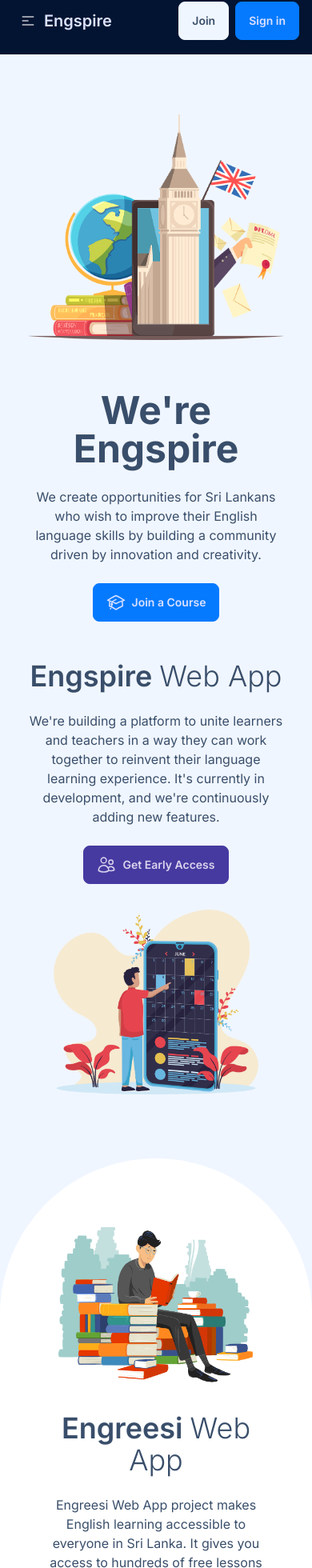
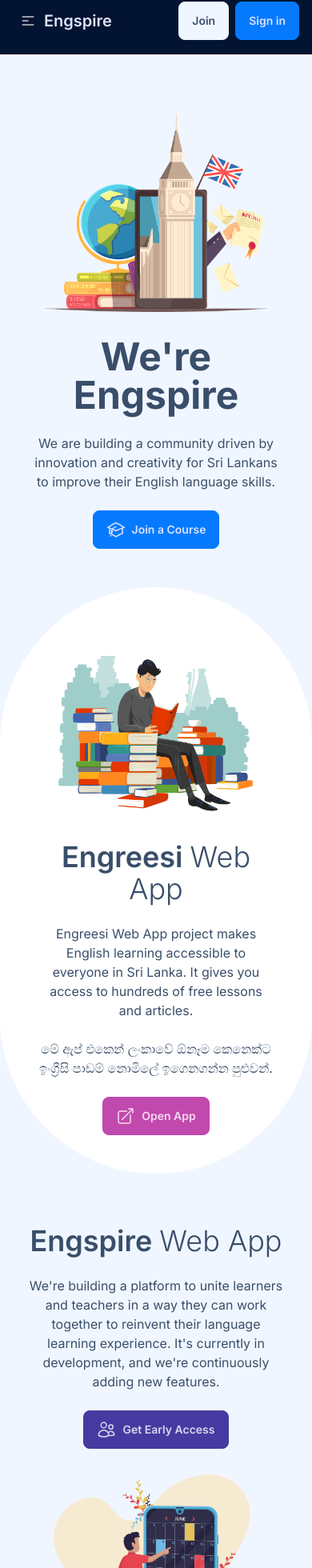
Before and after one commit to engspire/engspire, a Next.js app: page / in a window 390 px wide. Shown: the part 17-1977 px from the top of the page at 80% size. Built offline with nearby package versions, Linux system fonts and the light colour scheme; no server answers.

Commit message:
Update course intakes

```diff
--- a/src/app/courses/pronunciation-training/page.tsx
+++ b/src/app/courses/pronunciation-training/page.tsx
@@ -27,7 +27,7 @@
                                 <p className="pt-6">This specialized program is dedicated to honing your English speaking skills to a more advanced level. Through this program, you will gain proficiency in articulating words and sentences more naturally.</p>
                                 <p className="py-6">A key feature of this program is the introduction to the International Phonetic Alphabet (IPA), a powerful tool that helps to find the accurate pronunciation of words. Beyond the program&apos;s duration, you will acquire effective self-practice techniques that will contribute to your ongoing learning process.</p>
                             </div>
-                            {intake && (
+                            {intake && intake.startDate && (
                                 <div className="mb-6 alert glass text-sm">
                                     <p>
                                         <svg xmlns="http://www.w3.org/2000/svg" fill="none" viewBox="0 0 24 24" className="stroke-current inline w-6 h-6 mr-1.5"><path strokeLinecap="round" strokeLinejoin="round" strokeWidth="2" d="M13 16h-1v-4h-1m1-4h.01M21 12a9 9 0 11-18 0 9 9 0 0118 0z"></path></svg>
--- a/src/app/page.tsx
+++ b/src/app/page.tsx
@@ -5,11 +5,22 @@
   return (
     <div className="min-h-screen">
       <div className="flex align-top place-items-center text-center flex-col lg:flex-row lg:justify-center lg:text-left">
-        <Image alt="English Diploma" src="/english-diploma.png" className="min-w-[320px] m-16 max-w-xs md:max-w-lg" height={400} width={400} />
+        <Image alt="English Diploma" src="/english-diploma.png" className="max-w-[280px] mt-16 mb-8 md:m-16 md:max-w-lg" height={400} width={400} />
         <div className="max-w-xs sm:max-w-sm">
           <h1 className="text-5xl font-bold">We&apos;re Engspire</h1>
-          <p className="py-6">We create opportunities for Sri Lankans who wish to improve their English language skills by building a community driven by innovation and creativity.</p>
+          <p className="py-6">We are building a community driven by innovation and creativity for Sri Lankans to improve their English language skills.</p>
           <a href="/courses" className="btn btn-primary"><svg xmlns="http://www.w3.org/2000/svg" fill="none" viewBox="0 0 24 24" strokeWidth={1.5} stroke="currentColor" className="w-6 h-6"><path strokeLinecap="round" strokeLinejoin="round" d="M4.26 10.147a60.436 60.436 0 00-.491 6.347A48.627 48.627 0 0112 20.904a48.627 48.627 0 018.232-4.41 60.46 60.46 0 00-.491-6.347m-15.482 0a50.57 50.57 0 00-2.658-.813A59.905 59.905 0 0112 3.493a59.902 59.902 0 0110.399 5.84c-.896.248-1.783.52-2.658.814m-15.482 0A50.697 50.697 0 0112 13.489a50.702 50.702 0 017.74-3.342M6.75 15a.75.75 0 100-1.5.75.75 0 000 1.5zm0 0v-3.675A55.378 55.378 0 0112 8.443m-7.007 11.55A5.981 5.981 0 006.75 15.75v-1.5" /></svg>Join a Course</a>
+        </div>
+      </div>
+      <div className="bg-white flex align-top place-items-center text-center flex-col lg:flex-row lg:justify-center lg:text-left mt-12 mb-16 p-12 rounded-full">
+        <Image alt="Engreesi Web App" src="/reader.gif" className="w-96 p-8 max-w-xs" height={350} width={350} />
+        <div className="max-w-xs sm:max-w-sm">
+          <h1 className="text-4xl font-semibold">Engreesi <span className="font-light">Web App</span></h1>
+          <p className="pt-6">Engreesi Web App project makes English learning accessible to everyone in Sri Lanka. It gives you access to hundreds of free lessons and articles.</p>
+          <p className="py-6">මේ ඇප් එකෙන් ලංකාවේ ඕනෑම කෙනෙක්ට ඉංග්‍රීසි පාඩම් නොමිලේ ඉගෙනගන්න පුළුවන්.</p>
+          <a href="https://engreesi.com" target='_blank' className="btn btn-accent"><svg xmlns="http://www.w3.org/2000/svg" fill="none" viewBox="0 0 24 24" strokeWidth={1.5} stroke="currentColor" className="w-6 h-6">
+            <path strokeLinecap="round" strokeLinejoin="round" d="M13.5 6H5.25A2.25 2.25 0 003 8.25v10.5A2.25 2.25 0 005.25 21h10.5A2.25 2.25 0 0018 18.75V10.5m-10.5 6L21 3m0 0h-5.25M21 3v5.25" />
+          </svg>Open App</a>
         </div>
       </div>
       <div className="flex align-top place-items-center text-center flex-col lg:flex-row lg:justify-center lg:text-left my-12">
@@ -19,17 +30,6 @@
           <a href="https://app.engspire.lk" target="_blank" className="btn btn-secondary"><svg xmlns="http://www.w3.org/2000/svg" fill="none" viewBox="0 0 24 24" strokeWidth={1.5} stroke="currentColor" className="w-6 h-6"><path strokeLinecap="round" strokeLinejoin="round" d="M15 19.128a9.38 9.38 0 002.625.372 9.337 9.337 0 004.121-.952 4.125 4.125 0 00-7.533-2.493M15 19.128v-.003c0-1.113-.285-2.16-.786-3.07M15 19.128v.106A12.318 12.318 0 018.624 21c-2.331 0-4.512-.645-6.374-1.766l-.001-.109a6.375 6.375 0 0111.964-3.07M12 6.375a3.375 3.375 0 11-6.75 0 3.375 3.375 0 016.75 0zm8.25 2.25a2.625 2.625 0 11-5.25 0 2.625 2.625 0 015.25 0z" /></svg>Get Early Access</a>
         </div>
         <Image alt="Engspire Web App" src="/mobile-app.png" className="w-96 p-8 max-w-xs" height={400} width={400} />
-      </div>
-      <div className="bg-white flex align-top place-items-center text-center flex-col lg:flex-row lg:justify-center lg:text-left my-12 p-12 rounded-full">
-        <Image alt="Engspire Web App" src="/reader.gif" className="w-96 p-8 max-w-xs" height={350} width={350} />
-        <div className="max-w-xs sm:max-w-sm">
-          <h1 className="text-4xl font-semibold">Engreesi <span className="font-light">Web App</span></h1>
-          <p className="pt-6">Engreesi Web App project makes English learning accessible to everyone in Sri Lanka. It gives you access to hundreds of free lessons and articles.</p>
-          <p className="py-6">මේ ඇප් එකෙන් ලංකාවේ ඕනෑම කෙනෙක්ට ඉංග්‍රීසි පාඩම් නොමිලේ ඉගෙනගන්න පුළුවන්.</p>
-          <a href="https://engreesi.com" target='_blank' className="btn btn-accent"><svg xmlns="http://www.w3.org/2000/svg" fill="none" viewBox="0 0 24 24" strokeWidth={1.5} stroke="currentColor" className="w-6 h-6">
-            <path strokeLinecap="round" strokeLinejoin="round" d="M13.5 6H5.25A2.25 2.25 0 003 8.25v10.5A2.25 2.25 0 005.25 21h10.5A2.25 2.25 0 0018 18.75V10.5m-10.5 6L21 3m0 0h-5.25M21 3v5.25" />
-          </svg>Open App</a>
-        </div>
       </div>
       <div className="hero mt-24">
         <div className="hero-content text-center flex-col lg:flex-row">
--- a/src/components/IntakeCard.tsx
+++ b/src/components/IntakeCard.tsx
@@ -12,12 +12,14 @@
   return (
     <div className="card w-80 max-w-xs bg-base-100 border shadow-xl">
       <div className="card-body">
-        {showJoin && <h2 className="card-title mb-4">Join the {data.status}</h2>}
-        <div>
-          <p className="text-sm">Start Date</p>
-          <p className="font-bold">{format(data.startDate, "PPP")}</p>
-          <p className="text-xs">{formatDistanceToNow(data.startDate, { addSuffix: true })}</p>
-        </div>
+        {showJoin && data.startDate && <h2 className="card-title mb-4">Join the {data.status}</h2>}
+        {data.startDate &&
+          <div>
+            <p className="text-sm">Start Date</p>
+            <p className="font-bold">{format(data.startDate, "PPP")}</p>
+            <p className="text-xs">{formatDistanceToNow(data.startDate, { addSuffix: true })}</p>
+          </div>
+        }
         <div>
           <p className="text-sm">Duration</p>
           <p className="font-bold">{data.duration}</p>
```
Also changed, not shown: src/.includes/courses.ts.
